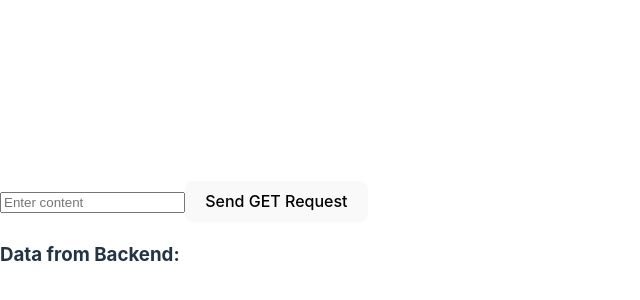
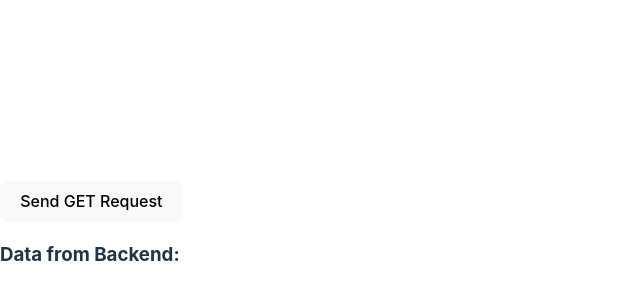
Before and after one commit to inform-us/safety-dashboard, a React (Vite) app in the folder frontend/: page / in a window 1280 px wide. Shown: the part 166-466 px from the top of the page, without its empty margins (0-640 px from the left). Built offline with nearby package versions, Linux system fonts and the light colour scheme.

Commit message:
removed text input

```diff
--- a/frontend/src/App.jsx
+++ b/frontend/src/App.jsx
@@ -43,12 +43,12 @@ function App() {
 
   return (
     <div className="App">
-      <input
+      {/* <input
         type="text"
         value={content}
         onChange={(e) => setContent(e.target.value)}
         placeholder="Enter content"
-      />
+      /> */}
 
       {/* <button onClick={handlePost}>Send POST Request</button> */}
 
```
